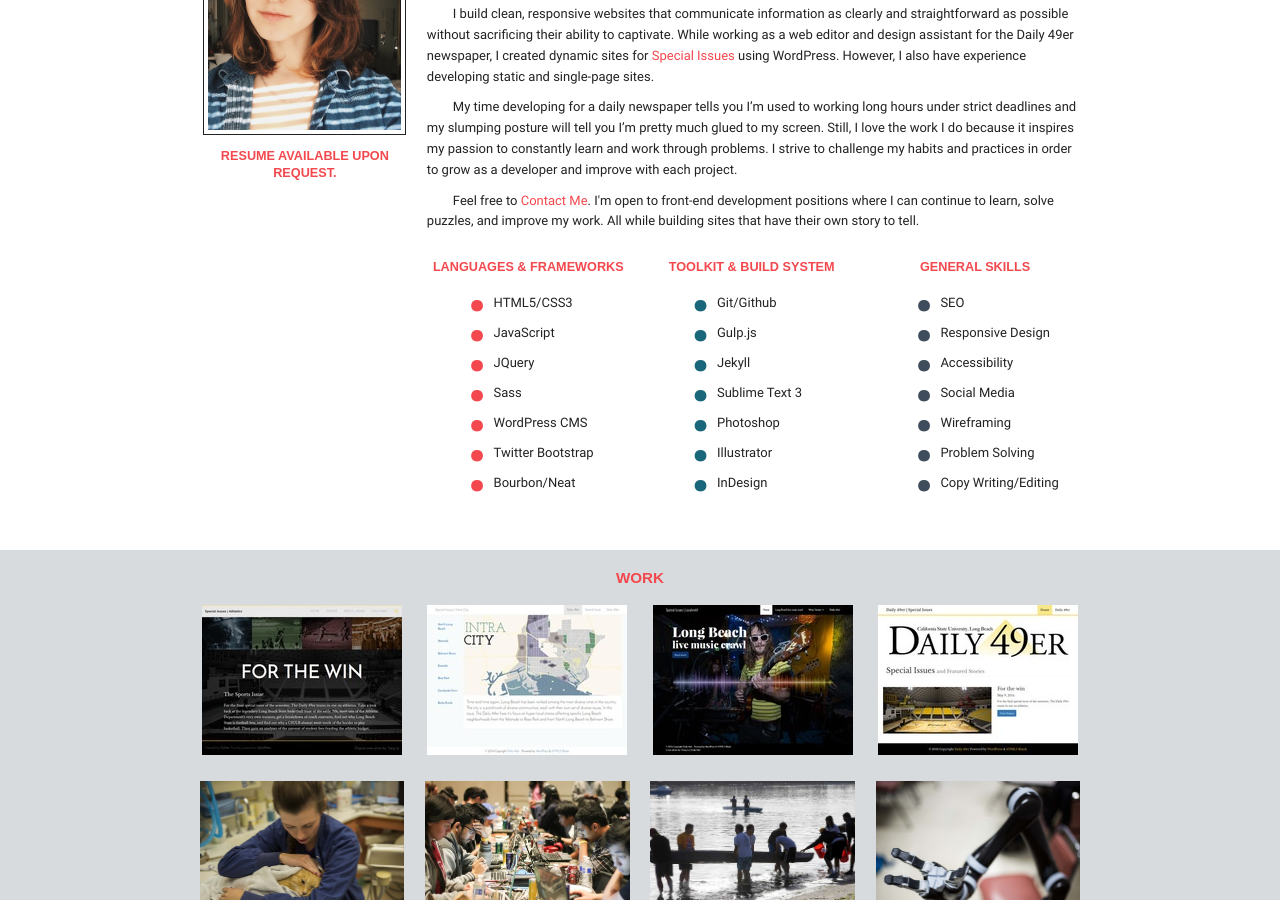
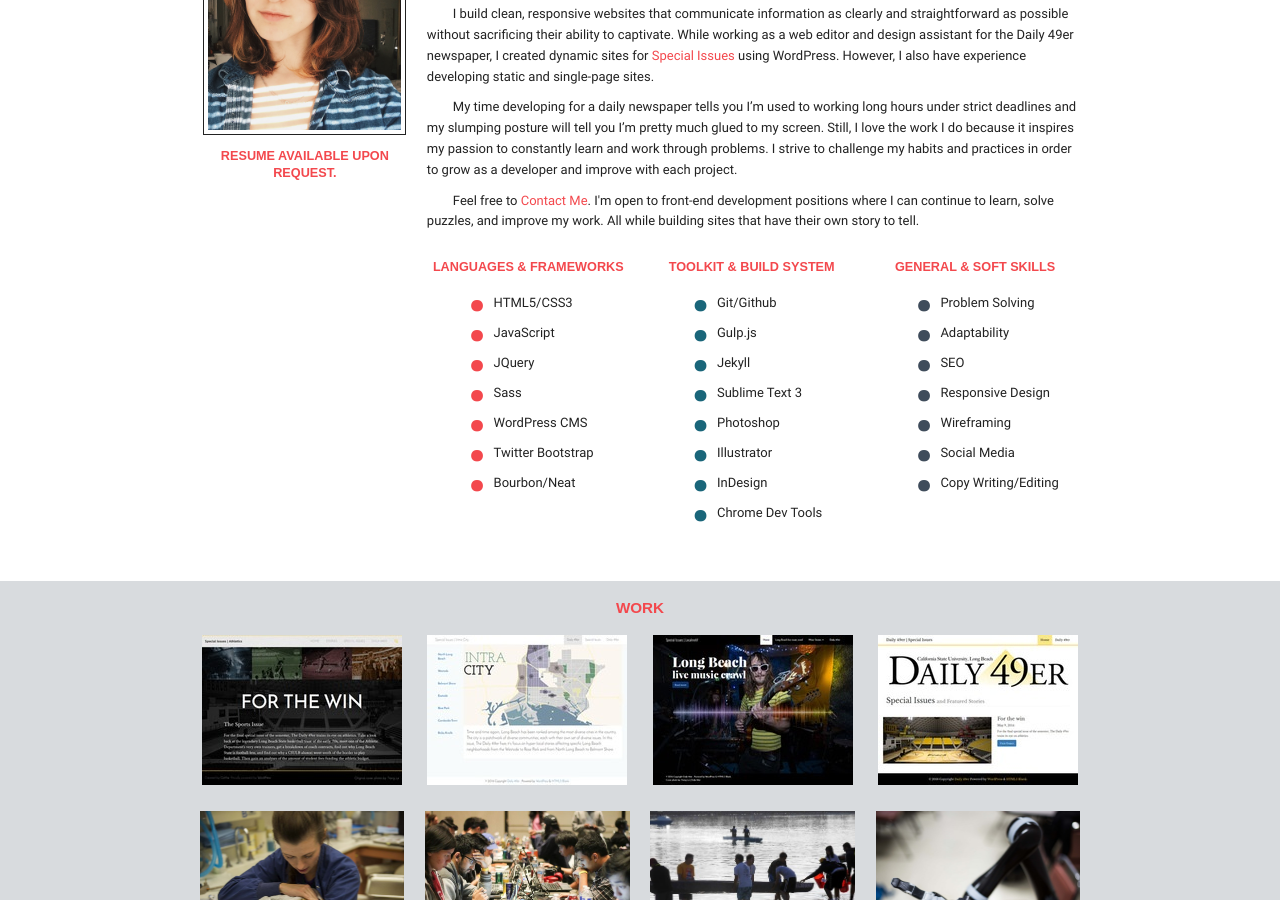
Before and after one commit to lapeters/lapeters.github.io, a Jekyll site: the page built from index.html, in a window 1280 px wide and 900 px high, scrolled down 623 px. Built offline with Jekyll 4.4.1, drawn with Linux system fonts in a browser that asks for light colours; nearby versions of some CDN libraries; some web fonts are replaced; Markdown is read by kramdown in place of the engine named in the settings.

Commit message:
Final commit before deployment. Changed the skills list in about section and finalized responsive media queries

```diff
--- a/_includes/about.html
+++ b/_includes/about.html
@@ -41,18 +41,21 @@
 					<li>Photoshop</li>
 					<li>Illustrator</li>
 					<li>InDesign</li>
+					<li>Chrome Dev Tools</li>
 				</ul>
 			</div>
 			<div class="about_skills-div-3">
-				<h4 class="about_skills-header">General Skills</h4>
+				<h4 class="about_skills-header">General & Soft Skills</h4>
 				<ul>
+					<li>Problem Solving</li>
+					<li>Adaptability</li>
 					<li>SEO</li>
 					<li>Responsive Design</li>
-					<li>Accessibility</li>
+					<li>Wireframing</li>
 					<li>Social Media</li>
-					<li>Wireframing</li>
-					<li>Problem Solving</li>
 					<li>Copy Writing/Editing</li>
+
+
 				</ul>
 			</div>
 		</div>
```
Also changed, not shown: gulpfile.js (+13 -0 lines), package.json (+7 -2 lines), 1 other file.
